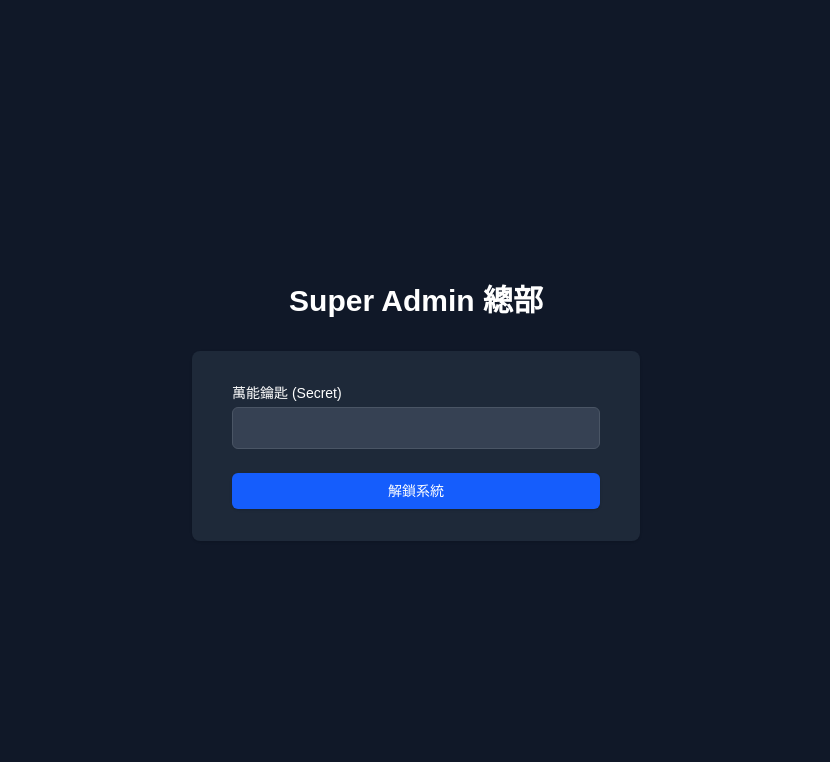
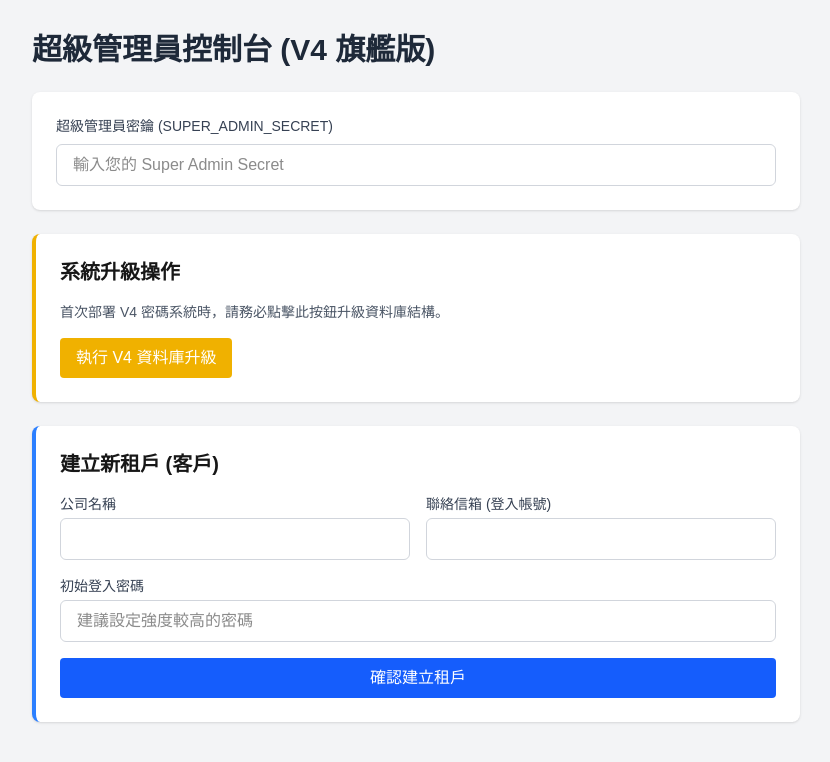
Before and after one commit to philipsin-pacaseo/ad-dash-frontend, a Next.js app: page /admin in a window 1280 px wide. Shown: the top 762 px of the page, without its empty margins (224-1054 px from the left). Built offline with nearby package versions, Linux system fonts and the light colour scheme; no server answers.

Commit message:
frontend v2

```diff
--- a/app/admin/page.tsx
+++ b/app/admin/page.tsx
@@ -1,156 +1,133 @@
 "use client";
 
-import { useState } from 'react';
-import axios from 'axios';
+import { useState } from "react";
 
-// ⚠️ 請填寫您的「後端 API」網址
-const API_BASE_URL = 'https://addash.zeabur.app';
+export default function AdminPage() {
+  const [secret, setSecret] = useState("");
+  const [companyName, setCompanyName] = useState("");
+  const [contactEmail, setContactEmail] = useState("");
+  const [initialPassword, setInitialPassword] = useState("");
 
-export default function SuperAdminDashboard() {
-  const [secret, setSecret] = useState('');
-  const [isAuthenticated, setIsAuthenticated] = useState(false);
-  const [tenants, setTenants] = useState<any[]>([]);
   const [loading, setLoading] = useState(false);
-  const [message, setMessage] = useState('');
+  const [message, setMessage] = useState<{ text: string; type: "error" | "success" } | null>(null);
 
-  // 新增租戶與使用者
-  const [newCompanyName, setNewCompanyName] = useState('');
-  const [newContactEmail, setNewContactEmail] = useState('');
-  const [selectedTenantId, setSelectedTenantId] = useState('');
-  const [newUserEmail, setNewUserEmail] = useState('');
+  const BACKEND_URL = process.env.NEXT_PUBLIC_BACKEND_URL || "http://localhost:8000";
 
-  // V3: 綁定 GA4 與 GSC
-  const [selectedTenantForGa, setSelectedTenantForGa] = useState('');
-  const [ga4PropertyId, setGa4PropertyId] = useState('');
-  const [gscSiteUrl, setGscSiteUrl] = useState('');
+  // 執行資料庫 V4 升級 (初始化密碼防護系統)
+  const handleUpgradeDB = async () => {
+    if (!secret) return alert("請先輸入超級管理員密鑰");
+    setLoading(true);
+    setMessage(null);
 
-  const handleError = (err: any, defaultMsg: string) => {
-    setMessage(`❌ ${err.response?.data?.detail || err.message || defaultMsg}`);
+    try {
+      const res = await fetch(`${BACKEND_URL}/api/admin/upgrade-db-v4?secret=${encodeURIComponent(secret)}`);
+      const data = await res.json();
+      if (!res.ok) throw new Error(data.detail || "升級失敗");
+      setMessage({ text: data.message, type: "success" });
+    } catch (err: any) {
+      setMessage({ text: err.message, type: "error" });
+    } finally {
+      setLoading(false);
+    }
   };
 
-  const handleLogin = async (e: React.FormEvent) => {
+  // 建立新租戶 (包含密碼)
+  const handleCreateTenant = async (e: React.FormEvent) => {
     e.preventDefault();
-    setLoading(true); setMessage('');
+    if (!secret) return alert("請先輸入超級管理員密鑰");
+    setLoading(true);
+    setMessage(null);
+
     try {
-      const res = await axios.get(`${API_BASE_URL}/api/admin/tenants?secret=${secret}`);
-      if (res.data.status === 'success') { setIsAuthenticated(true); setTenants(res.data.tenants); }
-    } catch (err) { handleError(err, '密碼錯誤'); }
-    setLoading(false);
+      const res = await fetch(`${BACKEND_URL}/api/tenants?secret=${encodeURIComponent(secret)}`, {
+        method: "POST",
+        headers: { "Content-Type": "application/json" },
+        body: JSON.stringify({
+          company_name: companyName,
+          contact_email: contactEmail,
+          initial_password: initialPassword
+        }),
+      });
+
+      const data = await res.json();
+      if (!res.ok) throw new Error(data.detail || "建立租戶失敗");
+
+      setMessage({ text: `租戶建立成功！Tenant ID: ${data.tenant_id}`, type: "success" });
+      setCompanyName("");
+      setContactEmail("");
+      setInitialPassword("");
+    } catch (err: any) {
+      setMessage({ text: err.message, type: "error" });
+    } finally {
+      setLoading(false);
+    }
   };
 
-  const handleCreateTenant = async (e: React.FormEvent) => {
-    e.preventDefault(); setMessage('建立中...');
-    try {
-      await axios.post(`${API_BASE_URL}/api/tenants?secret=${secret}`, { company_name: newCompanyName, contact_email: newContactEmail });
-      setMessage(`✅ 建立成功！`); setNewCompanyName(''); setNewContactEmail(''); handleLogin({ preventDefault: () => {} } as React.FormEvent);
-    } catch (err) { handleError(err, '建立客戶失敗'); }
-  };
+  return (
+    <div className="min-h-screen bg-gray-100 p-8">
+      <div className="max-w-3xl mx-auto space-y-6">
+        <h1 className="text-3xl font-bold text-gray-800">超級管理員控制台 (V4 旗艦版)</h1>
 
-  // 綁定 GA4 並觸發抓取
-  const handleBindGa4 = async (e: React.FormEvent) => {
-    e.preventDefault(); setMessage('🔄 正在綁定並抓取 GA4 數據...');
-    try {
-      const res = await axios.post(`${API_BASE_URL}/api/data/fetch-ga4?tenant_id=${selectedTenantForGa}&ga4_property_id=${ga4PropertyId}`);
-      setMessage(`✅ ${res.data.message}`); setGa4PropertyId('');
-    } catch (err) { handleError(err, 'GA4 綁定失敗'); }
-  };
+        {/* 密鑰輸入區 */}
+        <div className="bg-white p-6 rounded-lg shadow">
+          <label className="block text-sm font-medium text-gray-700 mb-2">超級管理員密鑰 (SUPER_ADMIN_SECRET)</label>
+          <input
+            type="password"
+            className="w-full px-4 py-2 border border-gray-300 rounded-md focus:ring-red-500 focus:border-red-500"
+            value={secret}
+            onChange={(e) => setSecret(e.target.value)}
+            placeholder="輸入您的 Super Admin Secret"
+          />
+        </div>
 
-  // 綁定 GSC 並觸發抓取
-  const handleBindGsc = async (e: React.FormEvent) => {
-    e.preventDefault(); setMessage('🔄 正在綁定並抓取 GSC 數據...');
-    try {
-      // GSC 網址可能包含 https://，需編碼
-      const res = await axios.post(`${API_BASE_URL}/api/data/fetch-gsc?tenant_id=${selectedTenantForGa}&gsc_site_url=${encodeURIComponent(gscSiteUrl)}`);
-      setMessage(`✅ ${res.data.message}`); setGscSiteUrl('');
-    } catch (err) { handleError(err, 'GSC 綁定失敗'); }
-  };
+        {/* 資料庫升級區 */}
+        <div className="bg-white p-6 rounded-lg shadow border-l-4 border-yellow-500">
+          <h2 className="text-xl font-semibold mb-4">系統升級操作</h2>
+          <p className="text-sm text-gray-600 mb-4">首次部署 V4 密碼系統時，請務必點擊此按鈕升級資料庫結構。</p>
+          <button
+            onClick={handleUpgradeDB}
+            disabled={loading}
+            className="px-4 py-2 bg-yellow-500 text-white rounded hover:bg-yellow-600 focus:outline-none disabled:bg-gray-400"
+          >
+            {loading ? "處理中..." : "執行 V4 資料庫升級"}
+          </button>
+        </div>
 
-  if (!isAuthenticated) {
-    return (
-      <div className="min-h-screen bg-gray-900 flex flex-col justify-center py-12 sm:px-6 lg:px-8 text-white">
-        <div className="sm:mx-auto sm:w-full sm:max-w-md"><h2 className="mt-6 text-center text-3xl font-extrabold">Super Admin 總部</h2></div>
-        <div className="mt-8 sm:mx-auto sm:w-full sm:max-w-md">
-          <div className="bg-gray-800 py-8 px-4 shadow sm:rounded-lg sm:px-10">
-            <form className="space-y-6" onSubmit={handleLogin}>
+        {/* 建立租戶區 */}
+        <div className="bg-white p-6 rounded-lg shadow border-l-4 border-blue-500">
+          <h2 className="text-xl font-semibold mb-4">建立新租戶 (客戶)</h2>
+          <form onSubmit={handleCreateTenant} className="space-y-4">
+            <div className="grid grid-cols-1 md:grid-cols-2 gap-4">
               <div>
-                <label className="block text-sm font-medium">萬能鑰匙 (Secret)</label>
-                <input type="password" required value={secret} onChange={(e) => setSecret(e.target.value)} className="mt-1 block w-full px-3 py-2 border border-gray-600 rounded-md bg-gray-700 text-white focus:ring-blue-500 focus:border-blue-500" />
+                <label className="block text-sm font-medium text-gray-700">公司名稱</label>
+                <input type="text" required className="mt-1 w-full px-4 py-2 border border-gray-300 rounded-md" value={companyName} onChange={(e) => setCompanyName(e.target.value)} />
               </div>
-              {message && <div className="text-red-400 text-sm">{message}</div>}
-              <button type="submit" disabled={loading} className="w-full flex justify-center py-2 px-4 rounded-md shadow-sm text-sm font-medium text-white bg-blue-600 hover:bg-blue-700">{loading ? '驗證中...' : '解鎖系統'}</button>
-            </form>
-          </div>
-        </div>
-      </div>
-    );
-  }
-
-  return (
-    <div className="min-h-screen bg-gray-100 p-8 font-sans">
-      <div className="max-w-7xl mx-auto space-y-8">
-        <header className="flex justify-between items-center bg-white p-6 rounded-xl shadow-sm border border-gray-200">
-          <div>
-            <h1 className="text-3xl font-bold text-gray-900">SaaS 營運控制中心</h1>
-            <p className="text-gray-500">全通路數據整合版 (Ads + GA4 + GSC)</p>
-          </div>
-          <button onClick={() => setIsAuthenticated(false)} className="bg-gray-200 text-gray-700 px-4 py-2 rounded-lg hover:bg-gray-300 font-medium">鎖定後台</button>
-        </header>
-
-        {message && <div className="bg-blue-100 border border-blue-400 text-blue-700 px-4 py-3 rounded-lg font-medium">{message}</div>}
-
-        <div className="grid grid-cols-1 lg:grid-cols-2 gap-8">
-          <div className="space-y-8">
-            <div className="bg-white p-6 rounded-xl shadow-sm border border-gray-200">
-              <h2 className="text-xl font-bold text-gray-800 mb-4">1. 建立新客戶 (Tenant)</h2>
-              <form onSubmit={handleCreateTenant} className="space-y-4">
-                <input type="text" placeholder="公司名稱" required value={newCompanyName} onChange={(e) => setNewCompanyName(e.target.value)} className="w-full px-4 py-2 border rounded-lg text-black" />
-                <input type="email" placeholder="主要聯絡信箱" required value={newContactEmail} onChange={(e) => setNewContactEmail(e.target.value)} className="w-full px-4 py-2 border rounded-lg text-black" />
-                <button type="submit" className="bg-green-600 text-white px-6 py-2 rounded-lg hover:bg-green-700 font-medium w-full">建立客戶</button>
-              </form>
+              <div>
+                <label className="block text-sm font-medium text-gray-700">聯絡信箱 (登入帳號)</label>
+                <input type="email" required className="mt-1 w-full px-4 py-2 border border-gray-300 rounded-md" value={contactEmail} onChange={(e) => setContactEmail(e.target.value)} />
+              </div>
+              <div className="md:col-span-2">
+                <label className="block text-sm font-medium text-gray-700">初始登入密碼</label>
+                <input type="text" required className="mt-1 w-full px-4 py-2 border border-gray-300 rounded-md" value={initialPassword} onChange={(e) => setInitialPassword(e.target.value)} placeholder="建議設定強度較高的密碼" />
+              </div>
             </div>
 
-            {/* V3 新增：GA4 與 GSC 綁定面板 */}
-            <div className="bg-white p-6 rounded-xl shadow-sm border border-gray-200">
-              <h2 className="text-xl font-bold text-gray-800 mb-4">2. 綁定流量與 SEO 數據源</h2>
-              <div className="space-y-4">
-                <select required value={selectedTenantForGa} onChange={(e) => setSelectedTenantForGa(e.target.value)} className="w-full px-4 py-2 border rounded-lg text-black bg-white">
-                  <option value="" disabled>請選擇要綁定的客戶...</option>
-                  {tenants.map(t => <option key={t.id} value={t.id}>{t.company_name}</option>)}
-                </select>
+            <button
+              type="submit"
+              disabled={loading}
+              className="w-full py-2 px-4 bg-blue-600 text-white rounded hover:bg-blue-700 focus:outline-none disabled:bg-gray-400"
+            >
+              {loading ? "建立中..." : "確認建立租戶"}
+            </button>
+          </form>
+        </div>
 
-                <form onSubmit={handleBindGa4} className="flex gap-2">
-                  <input type="text" placeholder="GA4 Property ID (例如: 250123456)" required value={ga4PropertyId} onChange={(e) => setGa4PropertyId(e.target.value)} className="w-full px-4 py-2 border rounded-lg text-black" />
-                  <button type="submit" className="bg-orange-500 text-white px-4 py-2 rounded-lg font-medium whitespace-nowrap hover:bg-orange-600">綁定 GA4</button>
-                </form>
-
-                <form onSubmit={handleBindGsc} className="flex gap-2">
-                  <input type="text" placeholder="GSC Site URL (例如: https://example.com/ 或 sc-domain:example.com)" required value={gscSiteUrl} onChange={(e) => setGscSiteUrl(e.target.value)} className="w-full px-4 py-2 border rounded-lg text-black" />
-                  <button type="submit" className="bg-teal-600 text-white px-4 py-2 rounded-lg font-medium whitespace-nowrap hover:bg-teal-700">綁定 GSC</button>
-                </form>
-              </div>
-            </div>
+        {/* 全局訊息提示 */}
+        {message && (
+          <div className={`p-4 rounded-md shadow ${message.type === "error" ? "bg-red-100 text-red-700 border-l-4 border-red-500" : "bg-green-100 text-green-700 border-l-4 border-green-500"}`}>
+            {message.text}
           </div>
-
-          <div className="bg-white p-6 rounded-xl shadow-sm border border-gray-200">
-            <h2 className="text-xl font-bold text-gray-800 mb-4">全通路授權連結配發</h2>
-            <div className="overflow-y-auto max-h-[600px]">
-              {tenants.map(tenant => (
-                <div key={tenant.id} className="border border-gray-200 bg-gray-50 p-4 rounded-xl mb-4">
-                  <h3 className="font-bold text-lg text-gray-900">{tenant.company_name}</h3>
-                  <p className="text-sm text-gray-500 mt-1">Tenant ID: <span className="font-mono text-xs bg-gray-200 p-1 rounded">{tenant.id}</span></p>
-
-                  <div className="mt-4 pt-4 border-t border-gray-200">
-                    <p className="text-sm font-bold text-blue-700 mb-2">🔵 Google 生態系授權 (Ads+GA4+GSC)：</p>
-                    <div className="flex gap-2 mb-4">
-                      <input readOnly value={`${API_BASE_URL}/api/auth/google/login?tenant_id=${tenant.id}&secret=${secret}`} className="text-xs w-full px-2 py-1 border border-gray-300 rounded bg-white text-gray-600" />
-                      <button onClick={() => navigator.clipboard.writeText(`${API_BASE_URL}/api/auth/google/login?tenant_id=${tenant.id}&secret=${secret}`)} className="bg-blue-600 text-white text-xs px-3 py-1 rounded hover:bg-blue-700">複製</button>
-                    </div>
-                  </div>
-                </div>
-              ))}
-            </div>
-          </div>
-        </div>
+        )}
       </div>
     </div>
   );
--- a/app/page.tsx
+++ b/app/page.tsx
@@ -1,100 +1,100 @@
 "use client";
 
-import { useState } from 'react';
-import axios from 'axios';
-import { LineChart, Line, XAxis, YAxis, CartesianGrid, Tooltip, ResponsiveContainer, Legend } from 'recharts';
+import { useState } from "react";
+import { useRouter } from "next/navigation";
 
-// ⚠️ 請填寫您的「後端 API」網址
-const API_BASE_URL = 'https://addash.zeabur.app';
+export default function LoginPage() {
+  const router = useRouter();
+  const [email, setEmail] = useState("");
+  const [password, setPassword] = useState("");
+  const [loading, setLoading] = useState(false);
+  const [message, setMessage] = useState<{ text: string; type: "error" | "success" } | null>(null);
 
-export default function App() {
-  const [isAuthenticated, setIsAuthenticated] = useState(false);
-  const [companyName, setCompanyName] = useState('');
-  const [tenantId, setTenantId] = useState('');
-  const [email, setEmail] = useState('');
-  const [loginLoading, setLoginLoading] = useState(false);
-  const [loginError, setLoginError] = useState('');
-
-  const [data, setData] = useState<any>(null);
-  const [dataLoading, setDataLoading] = useState(false);
+  const BACKEND_URL = process.env.NEXT_PUBLIC_BACKEND_URL || "http://localhost:8000";
 
   const handleLogin = async (e: React.FormEvent) => {
-    e.preventDefault(); setLoginLoading(true); setLoginError('');
+    e.preventDefault();
+    setLoading(true);
+    setMessage(null);
+
     try {
-      const response = await axios.post(`${API_BASE_URL}/api/auth/login`, { tenant_id: tenantId, contact_email: email });
-      if (response.data.status === 'success') {
-        setIsAuthenticated(true); setCompanyName(response.data.company_name); fetchDashboardData(tenantId);
+      const res = await fetch(`${BACKEND_URL}/api/auth/login`, {
+        method: "POST",
+        headers: { "Content-Type": "application/json" },
+        body: JSON.stringify({ email, password }),
+      });
+
+      const data = await res.json();
+
+      if (!res.ok) {
+        throw new Error(data.detail || "登入失敗，請檢查信箱或密碼");
       }
-    } catch (err: any) { setLoginError('登入失敗，請檢查權限與連線。'); }
-    setLoginLoading(false);
+
+      setMessage({ text: `歡迎回來，${data.company_name}！`, type: "success" });
+
+      // 將 tenant_id 存入 sessionStorage (實務上可改用 HTTP-only Cookie 或 JWT)
+      sessionStorage.setItem("tenant_id", data.tenant_id);
+      sessionStorage.setItem("company_name", data.company_name);
+
+      // 登入成功後導向儀表板
+      setTimeout(() => {
+        router.push("/dashboard"); // 假設您的儀表板路由在此
+      }, 1000);
+
+    } catch (err: any) {
+      setMessage({ text: err.message, type: "error" });
+    } finally {
+      setLoading(false);
+    }
   };
 
-  const fetchDashboardData = async (id: string) => {
-    setDataLoading(true);
-    try {
-      const response = await axios.get(`${API_BASE_URL}/api/dashboard/summary?tenant_id=${id}`);
-      if (response.data.status === 'success') setData(response.data);
-    } catch (err) { console.error(err); }
-    setDataLoading(false);
-  };
+  return (
+    <div className="min-h-screen flex items-center justify-center bg-gray-50">
+      <div className="max-w-md w-full p-8 bg-white rounded-xl shadow-lg">
+        <h1 className="text-2xl font-bold text-center text-gray-800 mb-6">
+          Ad-Dash 企業級數據中心
+        </h1>
 
-  if (!isAuthenticated) {
-    return (
-      <div className="min-h-screen bg-gray-50 flex flex-col justify-center py-12 sm:px-6 lg:px-8 font-sans">
-        <div className="sm:mx-auto sm:w-full sm:max-w-md">
-          <h2 className="mt-6 text-center text-3xl font-extrabold text-gray-900">登入 Ad-Dash 數據中心</h2>
-        </div>
-        <div className="mt-8 sm:mx-auto sm:w-full sm:max-w-md">
-          <div className="bg-white py-8 px-4 shadow sm:rounded-lg sm:px-10">
-            <form className="space-y-6" onSubmit={handleLogin}>
-              <div><label className="block text-sm font-medium text-gray-700">客戶 ID (Tenant ID)</label><input type="text" required value={tenantId} onChange={(e) => setTenantId(e.target.value)} className="mt-1 block w-full px-3 py-2 border border-gray-300 rounded-md text-black" /></div>
-              <div><label className="block text-sm font-medium text-gray-700">授權信箱</label><input type="email" required value={email} onChange={(e) => setEmail(e.target.value)} className="mt-1 block w-full px-3 py-2 border border-gray-300 rounded-md text-black" /></div>
-              {loginError && <div className="text-red-600 text-sm">{loginError}</div>}
-              <button type="submit" disabled={loginLoading} className="w-full flex justify-center py-2 px-4 rounded-md text-white bg-blue-600 hover:bg-blue-700">{loginLoading ? '驗證中...' : '安全登入'}</button>
-            </form>
+        <form onSubmit={handleLogin} className="space-y-4">
+          <div>
+            <label className="block text-sm font-medium text-gray-700">管理員信箱</label>
+            <input
+              type="email"
+              required
+              className="mt-1 block w-full px-4 py-2 border border-gray-300 rounded-md focus:ring-blue-500 focus:border-blue-500"
+              placeholder="admin@company.com"
+              value={email}
+              onChange={(e) => setEmail(e.target.value)}
+            />
           </div>
-        </div>
-      </div>
-    );
-  }
 
-  return (
-    <div className="min-h-screen bg-gray-50 p-8 font-sans">
-      <div className="max-w-6xl mx-auto">
-        <header className="mb-8 flex justify-between items-center bg-white p-6 rounded-xl shadow-sm">
-          <div><h1 className="text-3xl font-bold text-gray-800">歡迎回來，{companyName}</h1><p className="text-gray-500">全通路行銷分析儀表板</p></div>
-          <button onClick={() => setIsAuthenticated(false)} className="bg-gray-100 text-gray-700 px-4 py-2 rounded-lg hover:bg-gray-200">登出</button>
-        </header>
+          <div>
+            <label className="block text-sm font-medium text-gray-700">密碼</label>
+            <input
+              type="password"
+              required
+              className="mt-1 block w-full px-4 py-2 border border-gray-300 rounded-md focus:ring-blue-500 focus:border-blue-500"
+              placeholder="••••••••"
+              value={password}
+              onChange={(e) => setPassword(e.target.value)}
+            />
+          </div>
 
-        {data && (
-          <>
-            <h2 className="text-xl font-bold text-gray-800 mb-4">💰 廣告花費與轉換</h2>
-            <div className="grid grid-cols-1 md:grid-cols-4 gap-6 mb-8">
-              <MetricCard title="本月花費 (MTD)" value={`$${data.metrics?.MTD_spend?.toLocaleString()}`} />
-              <MetricCard title="本年累積 (YTD)" value={`$${data.metrics?.YTD_spend?.toLocaleString()}`} />
-              <MetricCard title="Google Ads 佔比" value={`$${data.platform_breakdown?.google?.toLocaleString()}`} icon="G" color="blue" />
-              <MetricCard title="Meta Ads 佔比" value={`$${data.platform_breakdown?.meta?.toLocaleString()}`} icon="M" color="indigo" />
+          {message && (
+            <div className={`p-3 rounded text-sm ${message.type === "error" ? "bg-red-100 text-red-700" : "bg-green-100 text-green-700"}`}>
+              {message.text}
             </div>
+          )}
 
-            <h2 className="text-xl font-bold text-gray-800 mb-4 mt-8">📈 網站流量與 SEO 表現 (近 30 天)</h2>
-            <div className="grid grid-cols-1 md:grid-cols-4 gap-6 mb-8">
-              <MetricCard title="GA4 總工作階段 (Sessions)" value={data.traffic?.sessions?.toLocaleString()} />
-              <MetricCard title="GA4 網頁瀏覽量 (Views)" value={data.traffic?.page_views?.toLocaleString()} />
-              <MetricCard title="GSC 搜尋曝光 (Impressions)" value={data.seo?.impressions?.toLocaleString()} />
-              <MetricCard title="GSC 搜尋點擊 (Clicks)" value={data.seo?.clicks?.toLocaleString()} />
-            </div>
-          </>
-        )}
+          <button
+            type="submit"
+            disabled={loading}
+            className="w-full flex justify-center py-2 px-4 border border-transparent rounded-md shadow-sm text-sm font-medium text-white bg-blue-600 hover:bg-blue-700 focus:outline-none disabled:bg-gray-400"
+          >
+            {loading ? "驗證中..." : "安全登入"}
+          </button>
+        </form>
       </div>
     </div>
   );
 }
-
-function MetricCard({ title, value, icon, color }: any) {
-  return (
-    <div className="bg-white p-6 rounded-xl shadow-sm border border-gray-100 flex items-center justify-between">
-      <div><h3 className="text-gray-500 text-sm font-medium mb-1">{title}</h3><span className="text-2xl font-bold text-gray-800">{value}</span></div>
-      {icon && <div className={`w-12 h-12 rounded-full flex items-center justify-center font-bold text-xl bg-${color}-100 text-${color}-600`}>{icon}</div>}
-    </div>
-  );
-}
```
